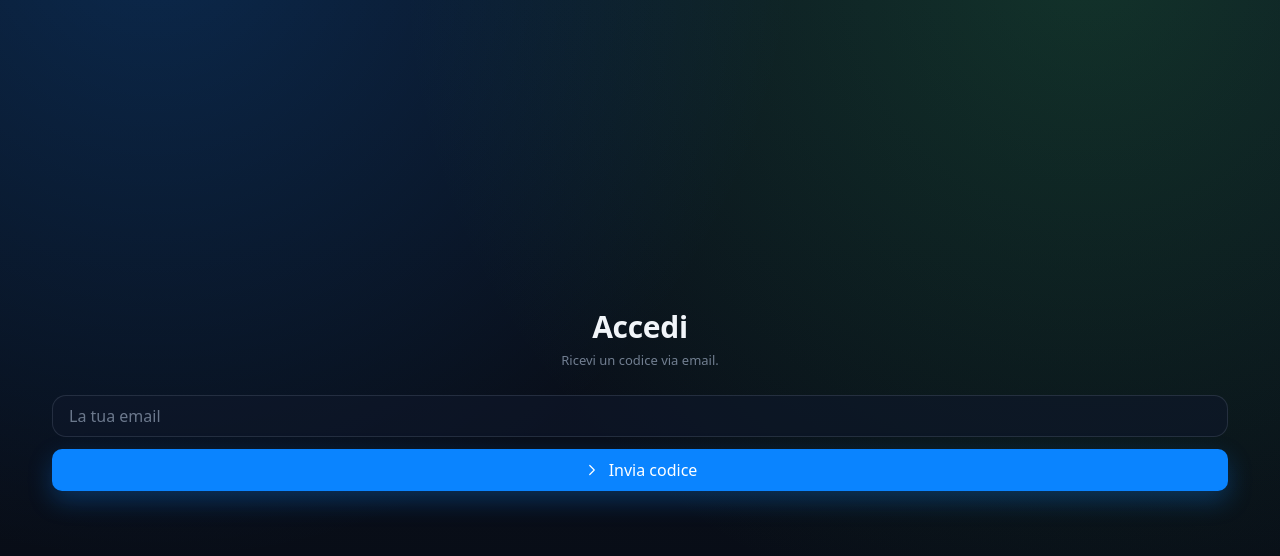
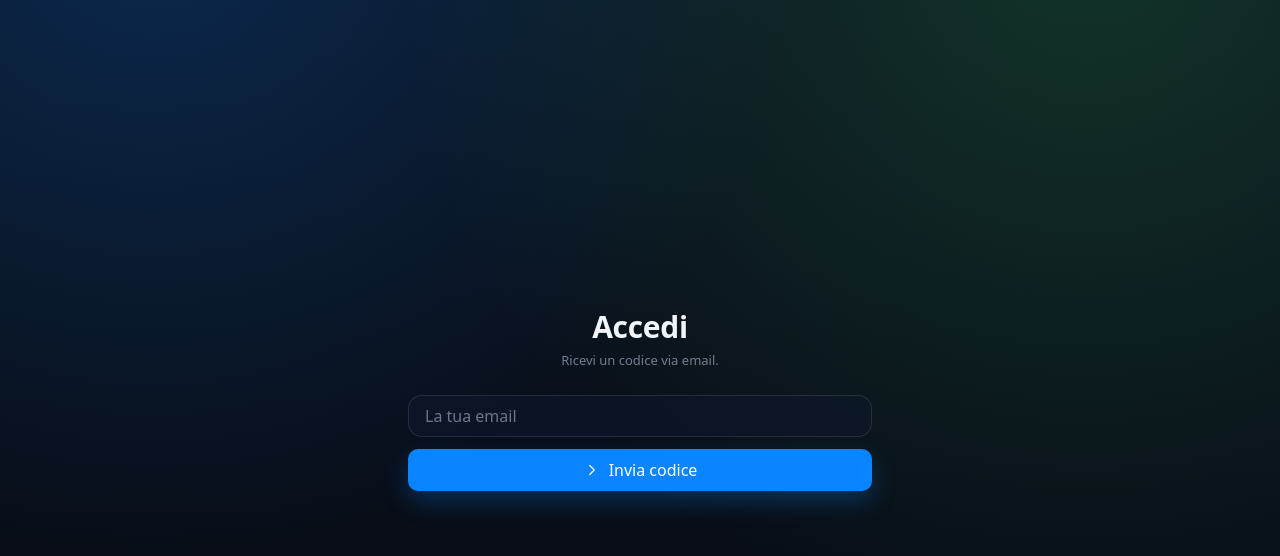
Before and after one commit to Ricc98it/task-control, a Next.js app: page /login in a window 1280 px wide. Shown: the top 556 px of the page. Built offline with nearby package versions, Linux system fonts and the light colour scheme; no server answers.

Commit message:
Update app

```diff
--- a/src/app/globals.css
+++ b/src/app/globals.css
@@ -150,6 +150,12 @@ a:hover {
   margin-inline: 0 !important;
 }
 
+.app-shell.auth-card-shell {
+  width: min(520px, 100%) !important;
+  max-width: 520px !important;
+  margin-inline: auto !important;
+}
+
 .glass-panel {
   background: var(--surface-soft);
   border: 1px solid var(--border);
--- a/src/app/login/page.tsx
+++ b/src/app/login/page.tsx
@@ -81,7 +81,7 @@ export default function LoginPage() {
 
   return (
     <main className="min-h-screen flex items-center justify-center p-6">
-      <div className="app-shell w-full max-w-sm p-6 sm:p-7">
+      <div className="app-shell auth-card-shell w-full p-6 sm:p-7">
         <div className="text-center">
           <h1 className="page-title">Accedi</h1>
           <p className="page-subtitle">
```
